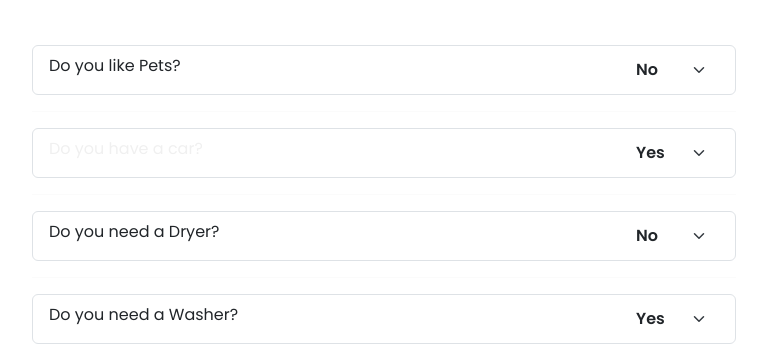
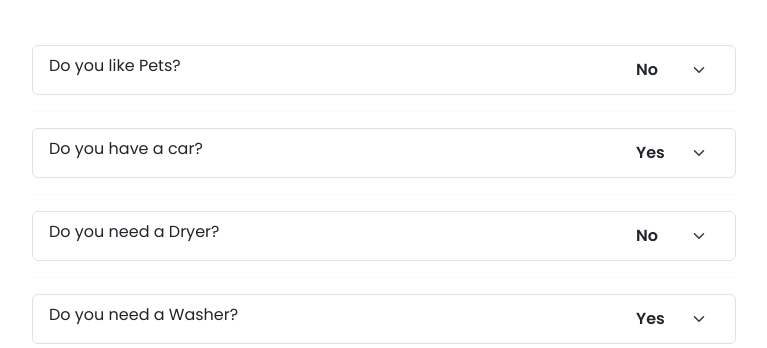
Before and after one commit to Omoleen/RealEstate, a Django app: page /profile/ in a window 1280 px wide. Shown: the part 81-429 px from the top of the page, without its empty margins (256-1023 px from the left). Run offline with Django 4.2, Linux system fonts and the light colour scheme; the visitor is signed in with stand-in values (Sample User, id 1); some libraries are stand-ins or nearby versions.

```diff
--- a/templates/profile.html
+++ b/templates/profile.html
@@ -30,7 +30,7 @@
                                 <hr>
                                 <div class="flex-row border d-flex px-3 align-items-center rounded-2 justify-content-between">
                                     <div class="pt-2">
-                                        <p class=text-dark">Do you have a car?</p>
+                                        <p class="text-dark">Do you have a car?</p>
                                     </div>
                                     <div class="">
                                         <select class="form-select border-0 fw-semibold"
```
